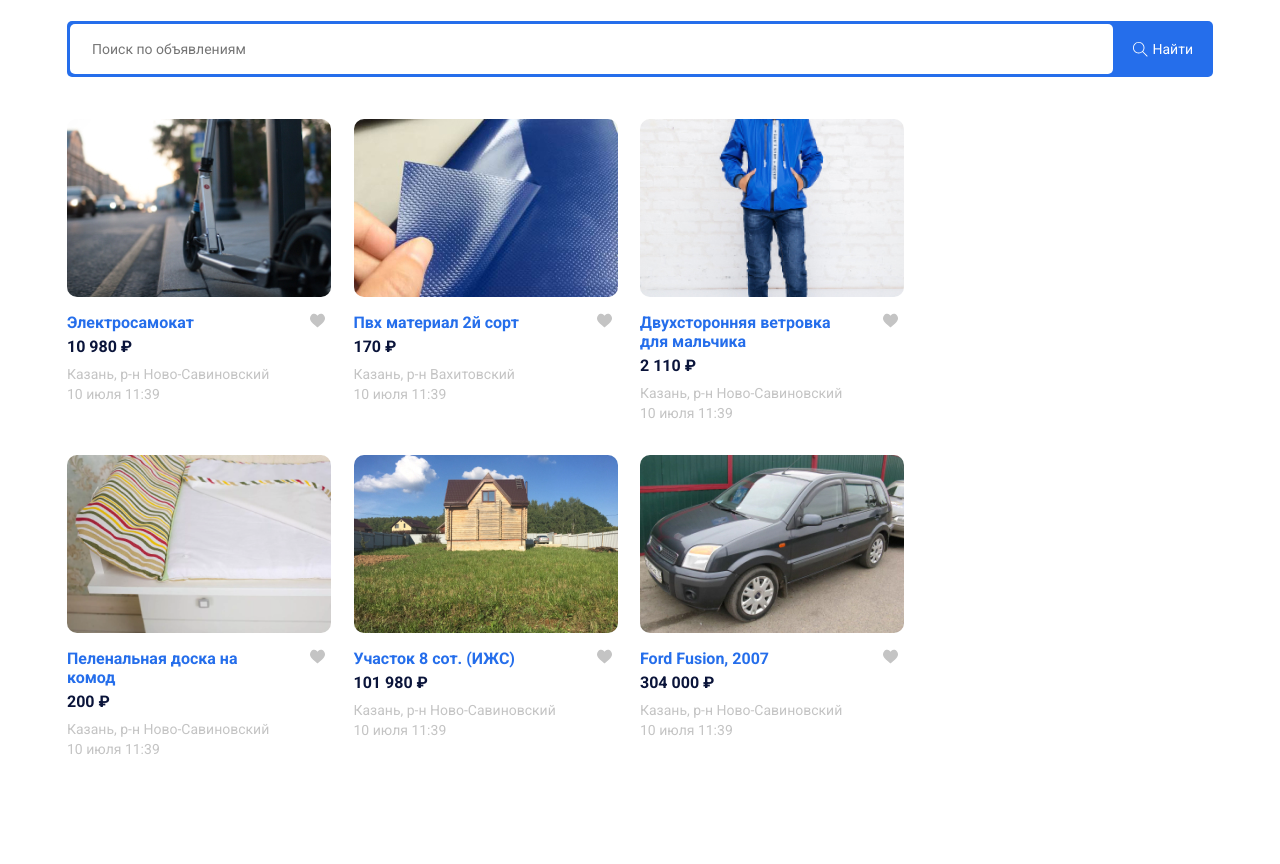
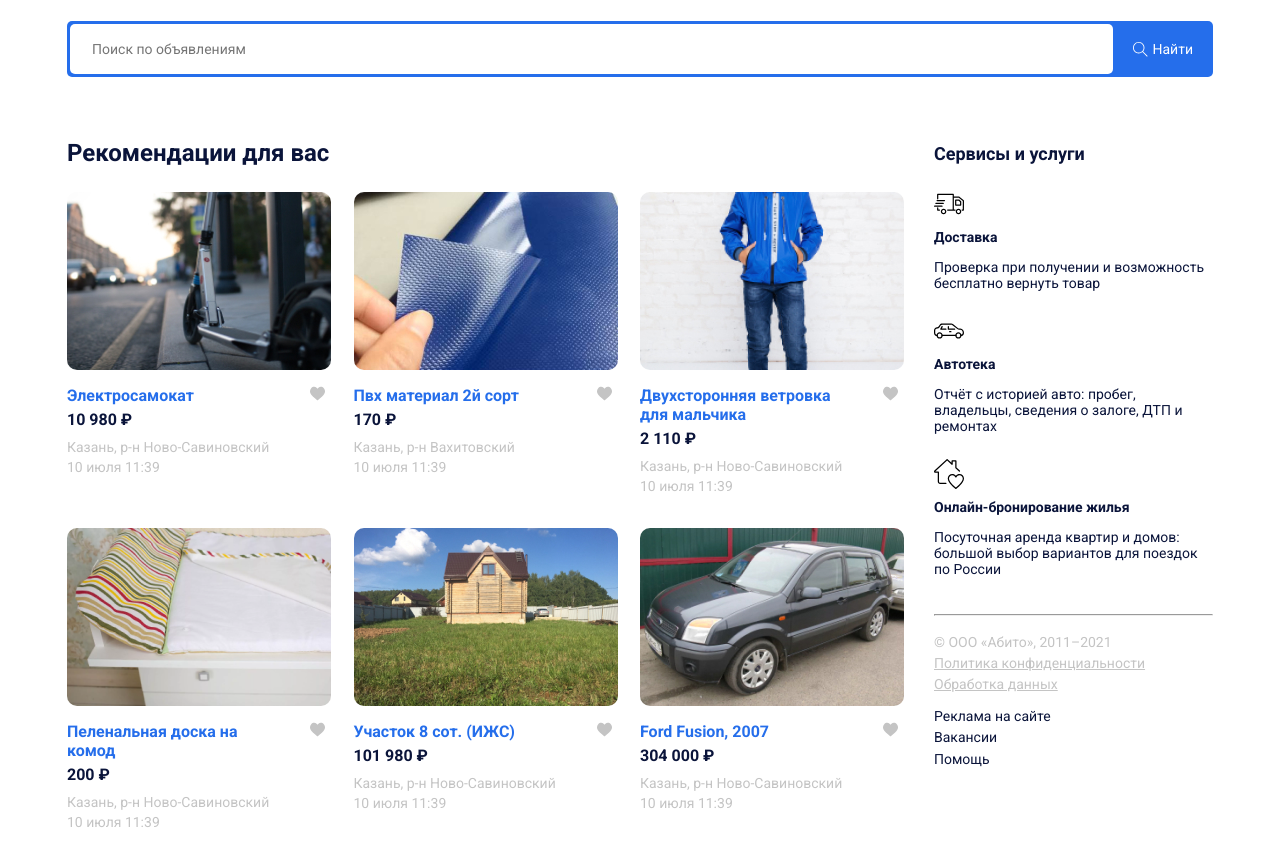
Before and after one commit to casder-succ/avito, a plain HTML site: page index.html in a window 1280 px wide. Shown: the part 69-933 px from the top of the page. Before the commit the page ends 860 px from the top, so only its background shows below. Drawn offline with Linux system fonts and the light colour scheme.

Commit message:
Add and stylize sidebar

```diff
--- a/index.html
+++ b/index.html
@@ -63,6 +63,7 @@
 
     <div class="page-content container">
         <main class="main">
+            <h2 class="page-title">Рекомендации для вас</h2>
             <div class="cards">
                 <div class="card">
                     <a href="#" class="card-link">
@@ -168,7 +169,39 @@
             </div>
         </main>
         <aside class="sidebar">
+            <h4 class="page-title">Сервисы и услуги</h4>
+            <div class="services">
+                <div class="service">
+                    <img class="service-image" src="images/service-1.svg" alt="">
+                    <h5 class="service-title">Доставка</h5>
+                    <p class="service-text">Проверка при получении и возможность бесплатно вернуть товар</p>
+                </div>
 
+                <div class="service">
+                    <img class="service-image" src="images/service-2.svg" alt="">
+                    <h5 class="service-title">Автотека</h5>
+                    <p class="service-text">Отчёт с историей авто: пробег, владельцы, сведения о залоге, ДТП и ремонтах</p>
+                </div>
+
+                <div class="service">
+                    <img class="service-image" src="images/service-3.svg" alt="">
+                    <h5 class="service-title">Онлайн-бронирование жилья</h5>
+                    <p class="service-text">Посуточная аренда квартир и домов: большой выбор вариантов для поездок по России</p>
+                </div>
+            </div>
+            <hr class="sidebar-line">
+            <div class="copy">
+                <p class="copy-text copy-item">© ООО «Абито», 2011–2021</p>
+                <p class="copy-item"><a href="#" class="copy-link">Политика конфиденциальности</a></p>
+                <p class="copy-item"><a href="#" class="copy-link">Обработка данных</a></p>
+            </div>
+
+            <div class="sidebar-menu">
+                <p class="sm-item"><a href="#" class="sm-link">Реклама на сайте</a></p>
+                <p class="sm-item"><a href="#" class="sm-link">Вакансии</a></p>
+                <p class="sm-item"><a href="#" class="sm-link">Помощь</a></p>
+
+            </div>
         </aside>
     </div>
 </body>
--- a/styles/style.css
+++ b/styles/style.css
@@ -79,6 +79,18 @@ body {
     grid-template-columns: 9fr 3fr;
     grid-column-gap: 30px;
 }
+.page-title {
+    margin-bottom: 25px;
+    font-weight: bold;
+}
+h2.page-title {
+    font-size: 24px;
+    line-height: 28px;
+}
+h4.page-title {
+    font-size: 18px;
+    line-height: 21px;
+}
 .card-image {
     border-radius: 10px;
     width: 264px;
@@ -118,7 +130,6 @@ body {
 .card-price {
     font-size: 16px;
     line-height: 19px;
-    color: #0A143A;
     margin-bottom: 10px;
     display: block;
 }
@@ -132,3 +143,57 @@ body {
 .card-link {
     text-decoration: none;
 }
+.services {
+    margin-bottom: 37px;
+}
+.service-image {
+    height: 30px;
+    width: 30px;
+    margin-bottom: 7px;
+}
+.service-title {
+    font-weight: bold;
+    font-size: 14px;
+    line-height: 16px;
+    margin-bottom: 5px;
+    margin-top: 0;
+}
+.service-text {
+    font-size: 14px;
+    line-height: 16px;
+}
+.service:not(:last-child) {
+    margin-bottom: 25px;
+}
+.sidebar-line {
+    color: #e5e5e5;
+}
+.copy {
+    font-size: 14px;
+    line-height: 16px;
+    color: #C4C4C4;
+    margin-top: 18px;
+}
+.copy-item {
+    margin-top: 0;
+}
+.copy-item:not(:last-child) {
+    margin-bottom: 5px;
+}
+.copy-link {
+    text-decoration: underline;
+    color: #C4C4C4;
+}
+.sidebar-menu {
+    margin-top: 16px;
+}
+.sm-item {
+    margin-top: 0;
+}
+.sm-item:not(:last-child) {
+    margin-bottom: 5px;
+}
+.sm-link {
+    text-decoration: none;
+    color: #0A143A;
+}
```
Also changed, not shown: images/service-1.svg (added), images/service-2.svg (added), images/service-3.svg (added).
